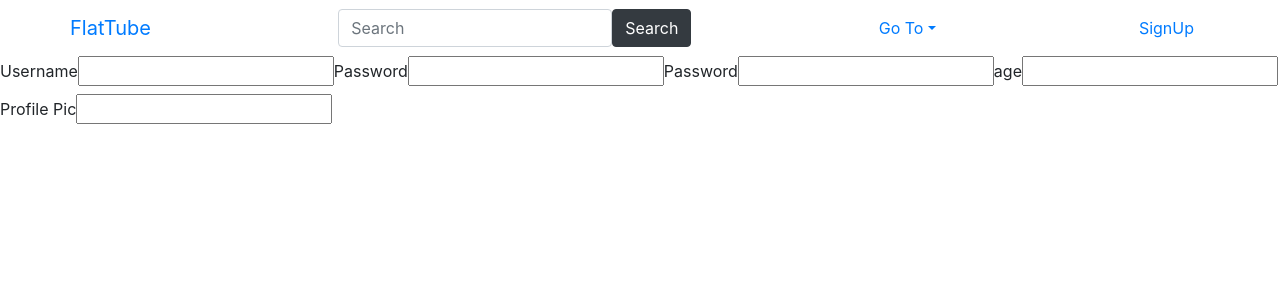
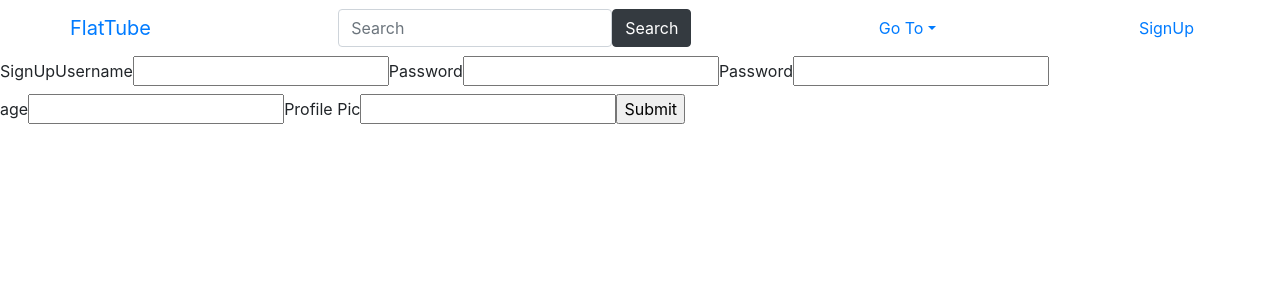
Before and after one commit to jguzz/flattube-client, a React (Create React App) app: page /signup in a window 1280 px wide. Shown: the top 300 px of the page. Built offline with nearby package versions, Linux system fonts and the light colour scheme; no server answers.

Commit message:
sign up working, current user is set when submit is clicked

```diff
--- a/src/App.js
+++ b/src/App.js
@@ -6,18 +6,18 @@ import NavBarContainer from "./components/navbar/NavBarContainer";
 import FeaturedContainer from "./components/home/FeaturedContainer";
 import ResultsContainer from "./components/search/ResultsContainer";
 import ShowContainer from "./components/show/ShowContainer";
-import SignUp from "./components/navbar/login/SignUp"
+import SignUp from "./components/navbar/login/SignUp";
 
 const VIDEOS = "http://localhost:3000/videos";
 class App extends React.Component {
   state = {
     videos: [],
-    username: '',
-    password: '',
-    validatePassword: '',
+    username: "",
+    password: "",
+    validatePassword: "",
     age: 0,
-    profilePic: '',
-    currentUser: {}
+    profilePic: "",
+    currentUser: {},
   };
   componentDidMount() {
     fetch(VIDEOS)
@@ -29,16 +29,56 @@ class App extends React.Component {
       );
   }
   handleChange = (e) => {
-    console.log(e)
-  }
+    this.setState({ [e.target.name]: e.target.value }, () =>
+      console.log(this.state)
+    );
+  };
+  handleSignUp = (e) => {
+    e.preventDefault();
+    if (this.state.password === this.state.validatePassword) {
+      this.setState({
+        currentUser: {
+          username: this.state.username,
+          password: this.state.password,
+          age: this.state.age,
+          profilePic: this.state.profilePic,
+          loggedIn: true
+        },
+      }, () => console.log(this.state.currentUser))
+    } else {
+      alert("Passwords do not match :(");
+    }
+  };
+  // postUser = () => {
+  //   fetch()
+  // }
   render() {
+    const {
+      validatePassword,
+      password,
+      username,
+      age,
+      profilePic,
+    } = this.state;
     return (
       <>
         <NavBarContainer />
         <Switch>
           <Route path="/results" render={() => <ResultsContainer />} />
-          <Route path ="/signup" render={() => <SignUp handleChange={this.handleChange}/>}/>
-          <Route path="/" render={() => <FeaturedContainer videos={this.state.videos} />} />
+          <Route
+            path="/signup"
+            render={() => (
+              <SignUp
+                props={(validatePassword, password, username, age, profilePic)}
+                handleChange={this.handleChange}
+                handleSignUp={this.handleSignUp}
+              />
+            )}
+          />
+          <Route
+            path="/"
+            render={() => <FeaturedContainer videos={this.state.videos} />}
+          />
         </Switch>
       </>
     );
--- a/src/components/navbar/login/SignUp.js
+++ b/src/components/navbar/login/SignUp.js
@@ -1,29 +1,39 @@
 import React from "react";
 
-function SignUp() {
+function SignUp({
+  handleChange,
+  validatePassword,
+  password,
+  username,
+  age,
+  profilePic,
+  handleSignUp
+}) {
   return (
     <>
-      <form>
+      <form onChange={handleChange} onSubmit={handleSignUp}>
+        SignUp
         <label>
           Username
-          <input />
+          <input name="username" type="text" value={username} />
         </label>
         <label>
           Password
-          <input />
+          <input name="password" value={password} />
         </label>
         <label>
           Password
-          <input />
+          <input name="validatePassword" value={validatePassword} />
         </label>
         <label>
           age
-          <input/>
+          <input name="age" type="number" value={age} />
         </label>
         <label>
           Profile Pic
-          <input />
+          <input name="profilePic" type="text" value={profilePic} />
         </label>
+		<input type="submit"/>
       </form>
     </>
   );
```
